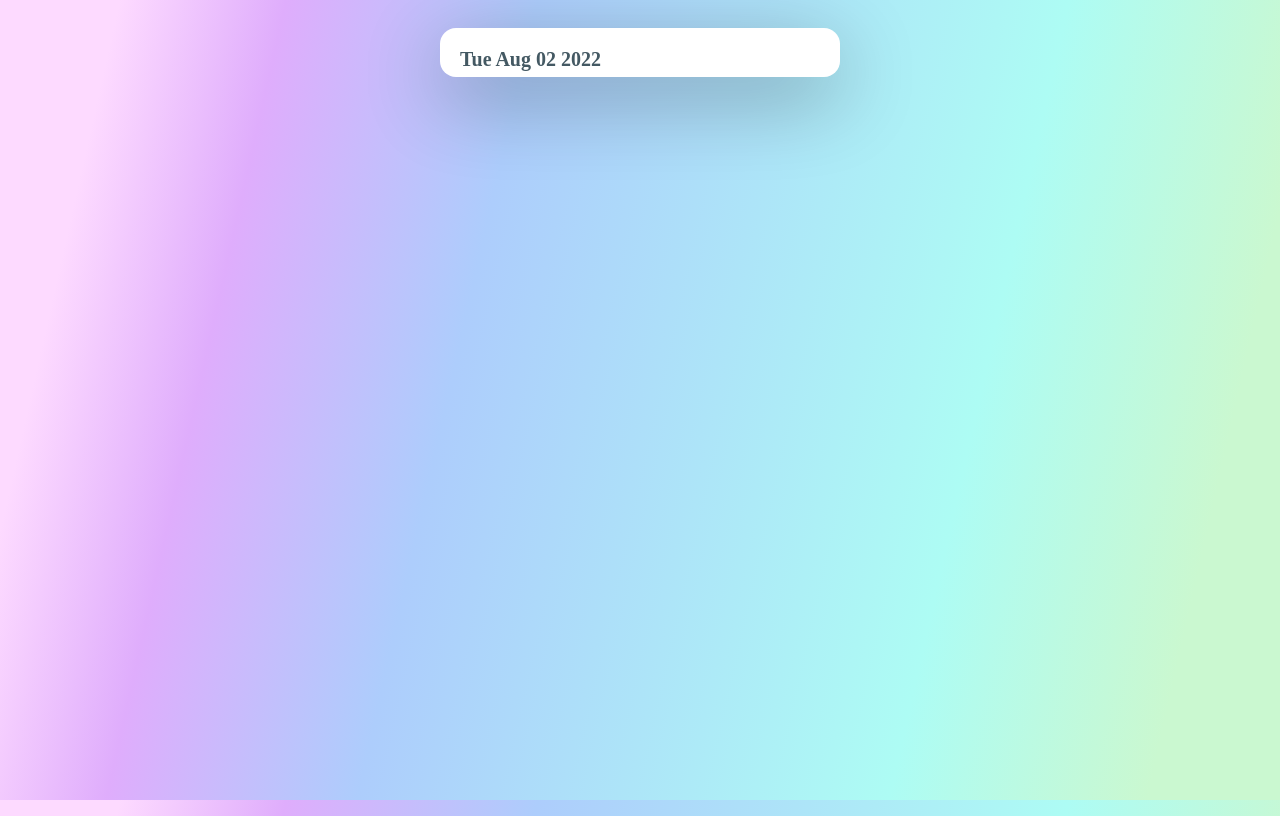
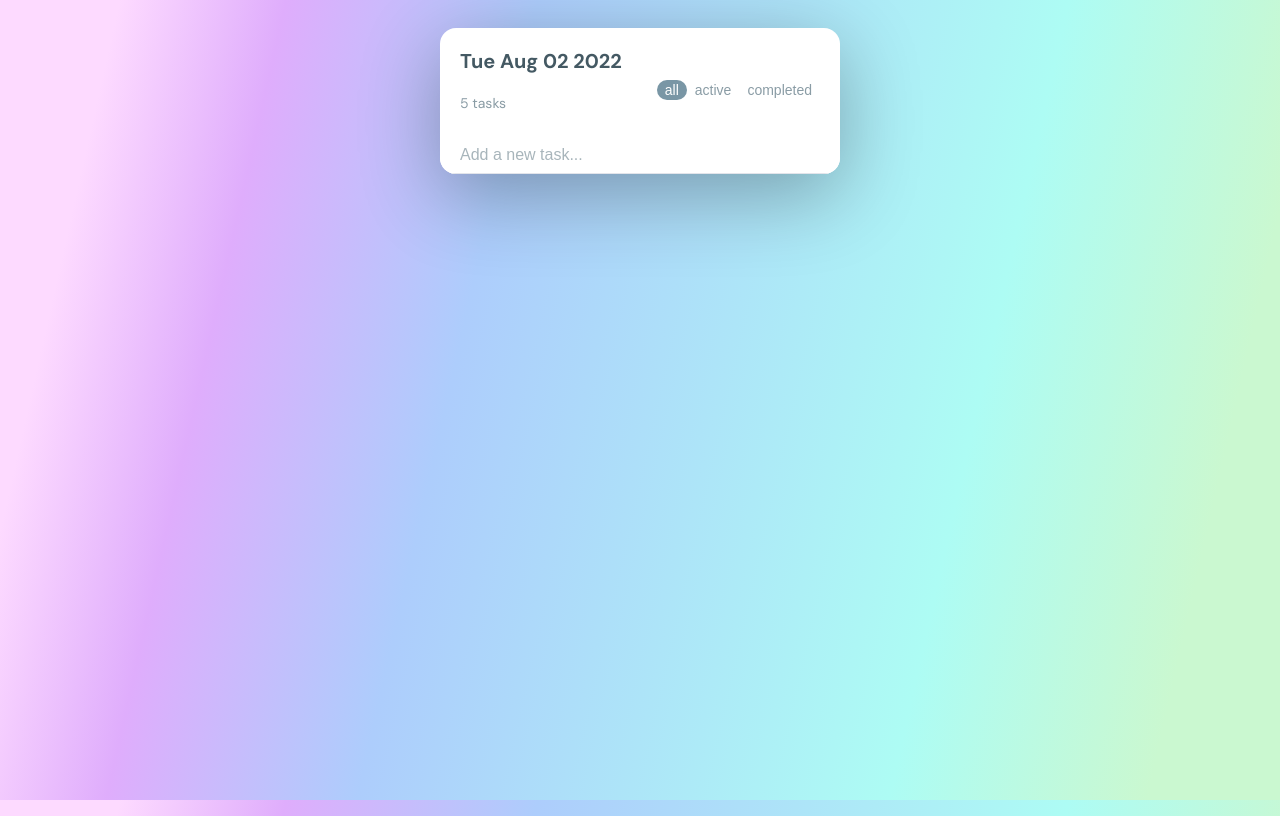
Before and after one commit to TheRiceCold/todo-app-mern, a React (Vite) app in the folder client/: page / in a window 1280 px wide. Built offline with nearby package versions, Linux system fonts and the light colour scheme.

Commit message:
header filter buttons and task input

```diff
--- a/client/src/App.tsx
+++ b/client/src/App.tsx
@@ -21,4 +21,5 @@ const Container = styled.main`
   overflow: hidden;
   color: #445963;
   box-shadow: 0 20px 80px rgba(0, 0, 0, 0.3);
+  font-family: "DM sans", sans-serif;
 `;
--- a/client/src/components/Header.tsx
+++ b/client/src/components/Header.tsx
@@ -1,12 +1,46 @@
+import styled from "styled-components";
+import { useState } from "react";
 import { FC } from "react";
-import styled from "styled-components";
 
 const Header: FC = () => {
   const date = new Date().toDateString();
+  const [activeFilter, setActiveFilter] = useState("all");
+
+  const filterButtons = [
+    {
+      label: "all",
+      handleClick: () => setActiveFilter("all")
+    },
+    {
+      label: "active",
+      handleClick: () => setActiveFilter("active")
+    },
+    {
+      label: "completed",
+      handleClick: () => setActiveFilter("completed")
+    },
+  ];
 
   return (
     <header>
       <Title>{date}</Title>
+      <Tools>
+        <p>5 tasks</p>
+        <div>
+          {filterButtons.map(({ label, handleClick }) => (
+            <FilterButton
+              key={label}
+              onClick={handleClick}
+              active={activeFilter === label}
+            >
+              {label}
+            </FilterButton>
+          ))}
+        </div>
+      </Tools>
+      <Form>
+        <input placeholder="Add a new task..." />
+      </Form>
     </header>
   );
 };
@@ -19,3 +53,54 @@ const Title = styled.h1`
   font-weight: 600;
   padding: 20px 20px 6px 20px;
 `;
+
+const Tools = styled.div`
+  display: flex;
+  justify-content: space-between;
+  flex-wrap: wrap;
+  align-items: flex-start;
+  padding: 0 20px;
+  p {
+    color: #8a9ca5;
+    font-size: 14px;
+  }
+`;
+
+const FilterButton = styled.button`
+  border: 0;
+  background: 0;
+  line-height: 1;
+  color: #8a9ca5;
+  font-size: 14px;
+  cursor: pointer;
+  padding: 3px 8px;
+  border-radius: 20px;
+  ${({ active }) => {
+    const background = active ? "#7996a5" : "0";
+    const color = active ? "#fff" : "#8a9ca5";
+
+    return `
+      background: ${background};
+      color: ${color};
+    `;
+  }}
+`;
+
+const Form = styled.form`
+  display: flex;
+  margin-top: 10px;
+  input {
+    flex: 1;
+    border: 0;
+    color: #455963;
+    font-size: 16px;
+    padding: 10px 20px;
+    box-shadow: 0 -1px 0 #e2e4ea inset;
+    &::placeholder {
+      color: #a8b5bb;
+    }
+    &:focus {
+      box-shadow: 0 -1px 0 #bdcdd6 inset;
+    }
+  }
+`;
--- a/client/src/main.tsx
+++ b/client/src/main.tsx
@@ -1,10 +1,13 @@
-import React from 'react'
-import ReactDOM from 'react-dom/client'
-import App from './App'
-import './index.css'
+import { StrictMode } from "react";
+import { createRoot } from "react-dom/client";
+import App from "./App";
+import "./index.css";
 
-ReactDOM.createRoot(document.getElementById('root') as HTMLElement).render(
-  <React.StrictMode>
-    <App />
-  </React.StrictMode>
-)
+const root = document.getElementById('root') as HTMLElement;
+
+createRoot(root)
+  .render(
+    <StrictMode>
+      <App />
+    </StrictMode>
+  );
```
